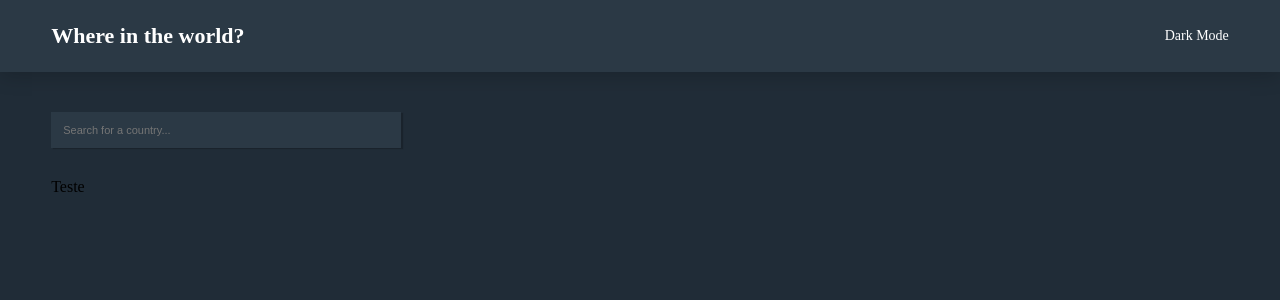
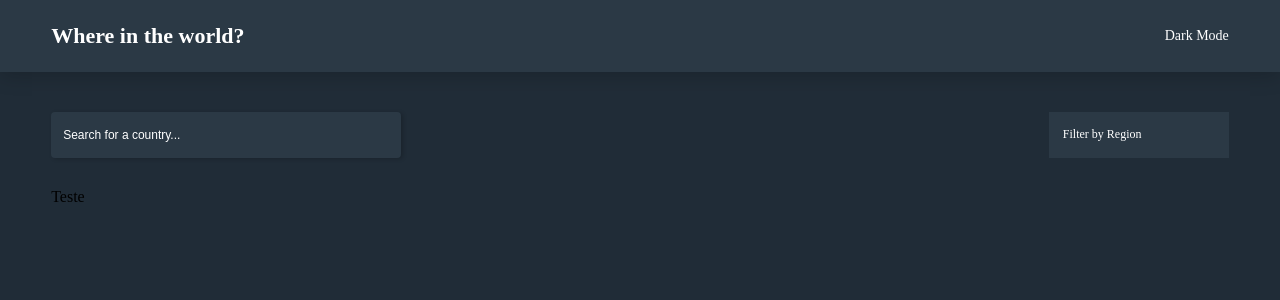
Before and after one commit to matheus1994santos/rest_countries, a React (Create React App) app: page / in a window 1280 px wide. Shown: the top 300 px of the page. Built offline with nearby package versions, Linux system fonts and the light colour scheme.

Commit message:
Preparando tela

```diff
--- a/src/components/SearchBar/index.js
+++ b/src/components/SearchBar/index.js
@@ -1,10 +1,16 @@
 import React from 'react'
+import SelectRegion from '../SelectRegion'
 import { Container, InputSearch } from './styles'
 
 const SearhBar = () => {
+  // fetch(`https://restcountries.com/v2/all`)
+  // .then(json => json.json())
+  // .then(resp => console.log(resp))
+
   return (
     <Container>
       <InputSearch placeholder='Search for a country...'/>
+      <SelectRegion/>
     </Container>
   )
 }
--- a/src/components/SearchBar/styles.js
+++ b/src/components/SearchBar/styles.js
@@ -3,16 +3,22 @@ import styled from "styled-components";
 const Container = styled.nav`
   display: flex;
   justify-content: space-between;
+
+  input::placeholder{
+    color: ${props => props.theme.text}
+  }
 `;
 
 const InputSearch = styled.input.attrs({type: 'search'})`
   width: 350px;
-  padding: 12px 12px;
-  font-size: 11px;
+  padding: 16px 12px;
+  font-size: 12px;
   outline: none;
   border: none;
-  box-shadow: 2px 1px 1px ${props => props.theme.colorShadow};
+  box-shadow: 2px 1px 4px ${props => props.theme.colorShadow};
   background-color: ${props => props.theme.content};
+  color: ${props => props.theme.text};
+  border-radius: 4px;
 `;
 
 export {
--- /dev/null
+++ b/src/components/SelectRegion/index.js
@@ -0,0 +1,12 @@
+import React from 'react'
+import { Container } from './styles'
+
+const SelectRegion = () => {
+  return (
+    <Container>
+      Filter by Region
+    </Container>
+  )
+}
+
+export default SelectRegion
--- /dev/null
+++ b/src/components/SelectRegion/styles.js
@@ -0,0 +1,13 @@
+import styled from "styled-components";
+
+export const Container = styled.nav`
+  display: flex;
+  justify-content: space-between;
+  align-items: center;
+  width: 180px;
+  padding: 12px 14px;
+  font-size: 12px;
+  color: ${props => props.theme.text};
+  background-color: ${props => props.theme.content};
+  height: 100%;
+`;
```
